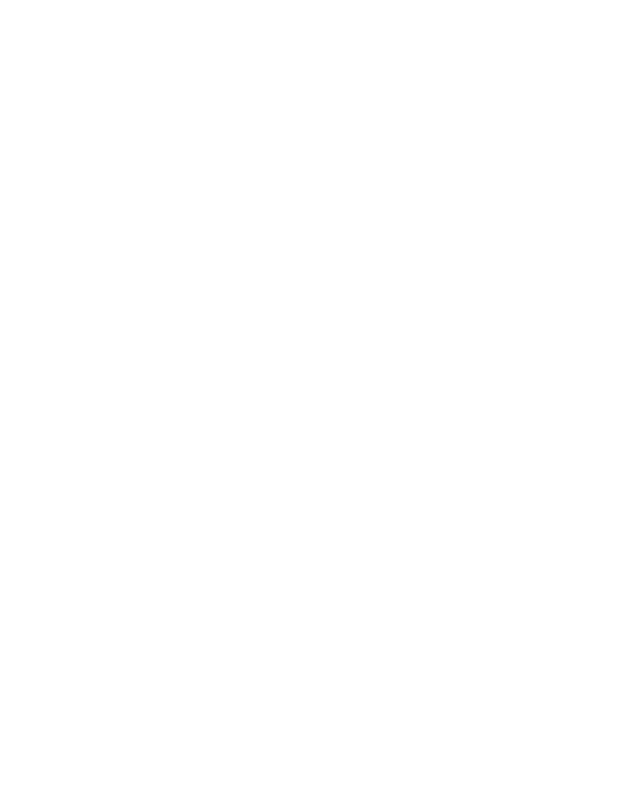
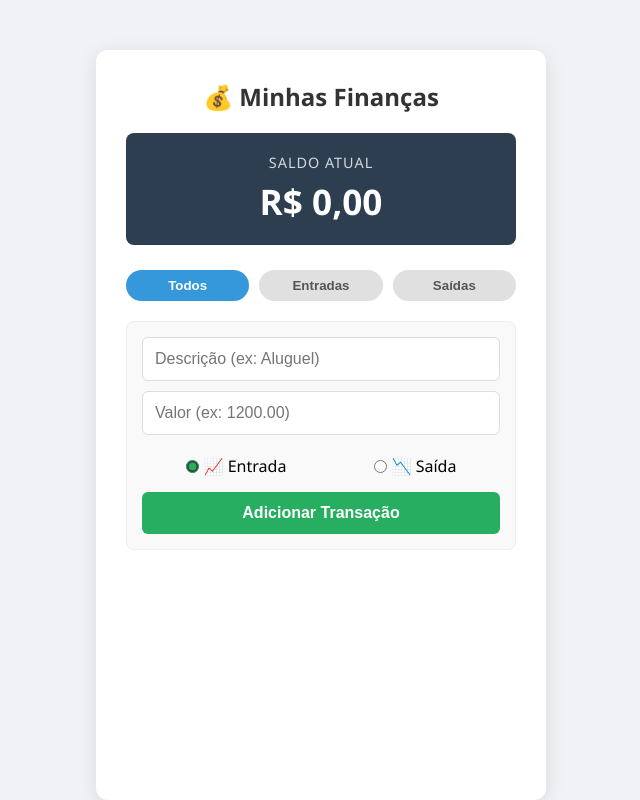
Before and after one commit to paulalima93/JavaScript-02, a plain HTML site: page app-financeiro/index.html in a window 1280 px wide. Shown: the whole page, without its empty margins (319-959 px from the left). Drawn offline with Linux system fonts and the light colour scheme.

Commit message:
inicio app financeiro html e css

```diff
--- a/app-financeiro/index.html
+++ b/app-financeiro/index.html
@@ -1,11 +1,48 @@
-<!DOCTYPE html>
-<html lang="en">
+<html lang="pt-br">
 <head>
     <meta charset="UTF-8">
     <meta name="viewport" content="width=device-width, initial-scale=1.0">
-    <title>Document</title>
+    <title>Minhas Finanças</title>
+    <link rel="stylesheet" href="style.css">
 </head>
 <body>
 
+    <div class="card">
+        <h2>💰 Minhas Finanças</h2>
+
+        <div class="saldo-box">
+            <span>Saldo Atual</span>
+            <h1 id="texto-saldo">R$ 0,00</h1>
+        </div>
+
+        <div class="filtros">
+            <button onclick="filtrar('todos')" class="ativo">Todos</button>
+            <button onclick="filtrar('receitas')">Entradas</button>
+            <button onclick="filtrar('despesas')">Saídas</button>
+        </div>
+
+        <div class="form-control">
+            <input type="text" id="descricao" placeholder="Descrição (ex: Aluguel)">
+            <input type="number" id="valor" placeholder="Valor (ex: 1200.00)">
+
+            <div class="tipo-transacao">
+                <label>
+                    <input type="radio" name="tipo" id="radio-entrada" checked>
+                    📈 Entrada
+                </label>
+                <label>
+                    <input type="radio" name="tipo" id="radio-saida">
+                    📉 Saída
+                </label>
+            </div>
+
+            <button id="btn-adicionar">Adicionar Transação</button>
+        </div>
+
+        <ul id="lista-transacoes">
+        </ul>
+    </div>
+
+    <script src="main.js"></script>
 </body>
 </html>
--- a/app-financeiro/style.css
+++ b/app-financeiro/style.css
@@ -0,0 +1,49 @@
+        /* Estilos Gerais (Reset e Fonte) */
+        * { box-sizing: border-box; margin: 0; padding: 0; }
+        body { font-family: 'Segoe UI', Tahoma, Geneva, Verdana, sans-serif; background-color: #f0f2f5; display: flex; justify-content: center; padding-top: 50px; }
+
+        /* Card Principal */
+        .card { background: white; width: 100%; max-width: 450px; padding: 30px; box-shadow: 0 4px 20px rgba(0,0,0,0.1); border-radius: 12px; }
+
+        h2 { color: #333; text-align: center; margin-bottom: 20px; font-weight: 600; }
+
+        /* Box do Saldo */
+        .saldo-box { background: #2c3e50; color: #fff; padding: 20px; text-align: center; border-radius: 8px; margin-bottom: 25px; }
+        .saldo-box span { font-size: 0.9rem; text-transform: uppercase; letter-spacing: 1px; opacity: 0.8; }
+        .saldo-box h1 { font-size: 2.2rem; margin-top: 5px; }
+
+        /* Filtros */
+        .filtros { display: flex; gap: 10px; margin-bottom: 20px; }
+        .filtros button { flex: 1; padding: 8px; background: #e0e0e0; border: none; cursor: pointer; border-radius: 50px; color: #555; font-weight: 600; transition: 0.3s; }
+        .filtros button:hover, .filtros button.ativo { background: #3498db; color: white; }
+
+        /* Formulário */
+        .form-control { background: #f9f9f9; padding: 15px; border-radius: 8px; border: 1px solid #eee; }
+        input[type="text"], input[type="number"] { width: 100%; padding: 12px; margin-bottom: 10px; border: 1px solid #ddd; border-radius: 6px; font-size: 1rem; }
+
+        /* Radio Buttons (Entrada/Saída) */
+        .tipo-transacao { display: flex; justify-content: space-around; margin: 10px 0; }
+        .tipo-transacao label { cursor: pointer; display: flex; align-items: center; gap: 5px; font-weight: 500; }
+        input[type="radio"] { accent-color: #27ae60; }
+        #radio-saida { accent-color: #c0392b; }
+
+        /* Botão Adicionar */
+        #btn-adicionar { width: 100%; padding: 12px; background: #27ae60; color: white; border: none; cursor: pointer; border-radius: 6px; font-size: 1rem; font-weight: bold; margin-top: 5px; transition: 0.2s; }
+        #btn-adicionar:hover { background: #219150; }
+
+        /* Lista de Transações */
+        ul { list-style: none; margin-top: 25px; max-height: 350px; overflow-y: auto; }
+        li { background: #fff; border-bottom: 1px solid #f1f1f1; padding: 15px 10px; display: flex; justify-content: space-between; align-items: center; transition: background 0.2s; }
+        li:hover { background: #fafafa; }
+
+        /* Barrinha colorida lateral */
+        li.positivo { border-left: 5px solid #27ae60; }
+        li.negativo { border-left: 5px solid #c0392b; }
+
+        .info-transacao { display: flex; flex-direction: column; }
+        .info-transacao span { font-weight: 500; color: #333; }
+        .info-transacao small { font-size: 0.8rem; color: #888; margin-top: 2px; }
+
+        .valores { display: flex; align-items: center; gap: 10px; }
+        .btn-delete { background: transparent; border: none; color: #ccc; cursor: pointer; font-size: 1.4rem; line-height: 1; padding: 0 5px; }
+        .btn-delete:hover { color: #e74c3c; }
```
